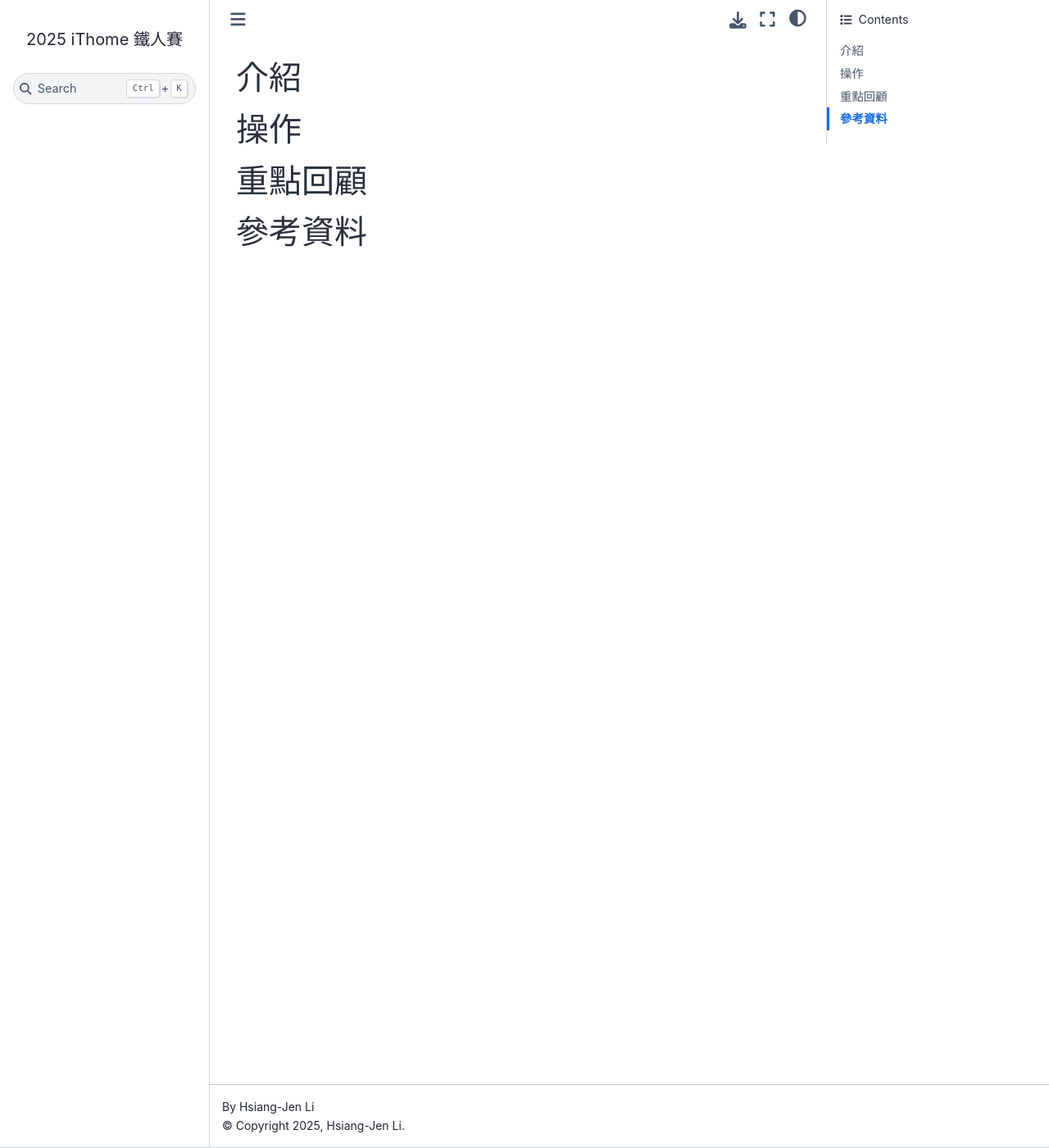
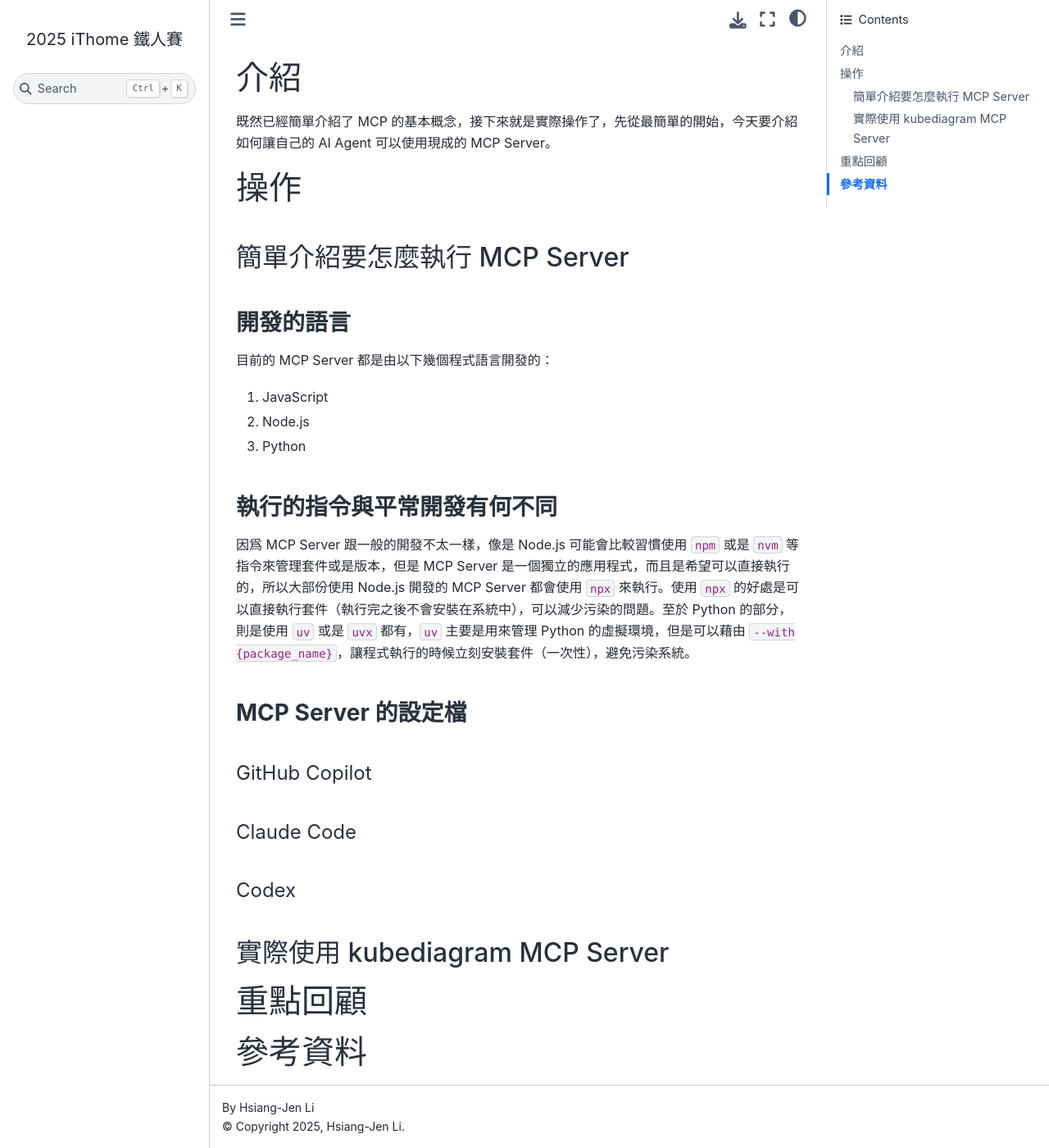
Before and after one commit to hsiangjenli/2025-it-help-ironman, a Sphinx documentation site: the page built from source/challenges/base.md, in a window 1280 px wide and 1400 px high. Shown: the whole window at 82% size. Built offline with Sphinx 7.4.7 and the Sphinx Book theme 1.1.4, drawn with Linux system fonts in a browser that asks for light colours; pages that are not in the unit, such as notebooks, are missing from menus.

Commit message:
chore: update

```diff
--- a/source/challenges/base.md
+++ b/source/challenges/base.md
@@ -1,6 +1,32 @@
 # 介紹
 
+既然已經簡單介紹了 MCP 的基本概念，接下來就是實際操作了，先從最簡單的開始，今天要介紹如何讓自己的 AI Agent 可以使用現成的 MCP Server。
+
 # 操作
+
+## 簡單介紹要怎麼執行 MCP Server
+
+### 開發的語言
+
+目前的 MCP Server 都是由以下幾個程式語言開發的：
+
+1. JavaScript
+1. Node.js
+1. Python
+
+### 執行的指令與平常開發有何不同
+
+因爲 MCP Server 跟一般的開發不太一樣，像是 Node.js 可能會比較習慣使用 `npm` 或是 `nvm` 等指令來管理套件或是版本，但是 MCP Server 是一個獨立的應用程式，而且是希望可以直接執行的，所以大部份使用 Node.js 開發的 MCP Server 都會使用 `npx` 來執行。使用 `npx` 的好處是可以直接執行套件（執行完之後不會安裝在系統中），可以減少污染的問題。至於 Python 的部分，則是使用 `uv` 或是 `uvx` 都有，`uv` 主要是用來管理 Python 的虛擬環境，但是可以藉由 `--with {package_name}`，讓程式執行的時候立刻安裝套件（一次性），避免污染系統。
+
+### MCP Server 的設定檔
+
+#### GitHub Copilot
+
+#### Claude Code
+
+#### Codex
+
+## 實際使用 kubediagram MCP Server
 
 # 重點回顧
 
```
Also changed, not shown: source/challenges/day-14.md (renamed from source/challenges/day-13.md).
